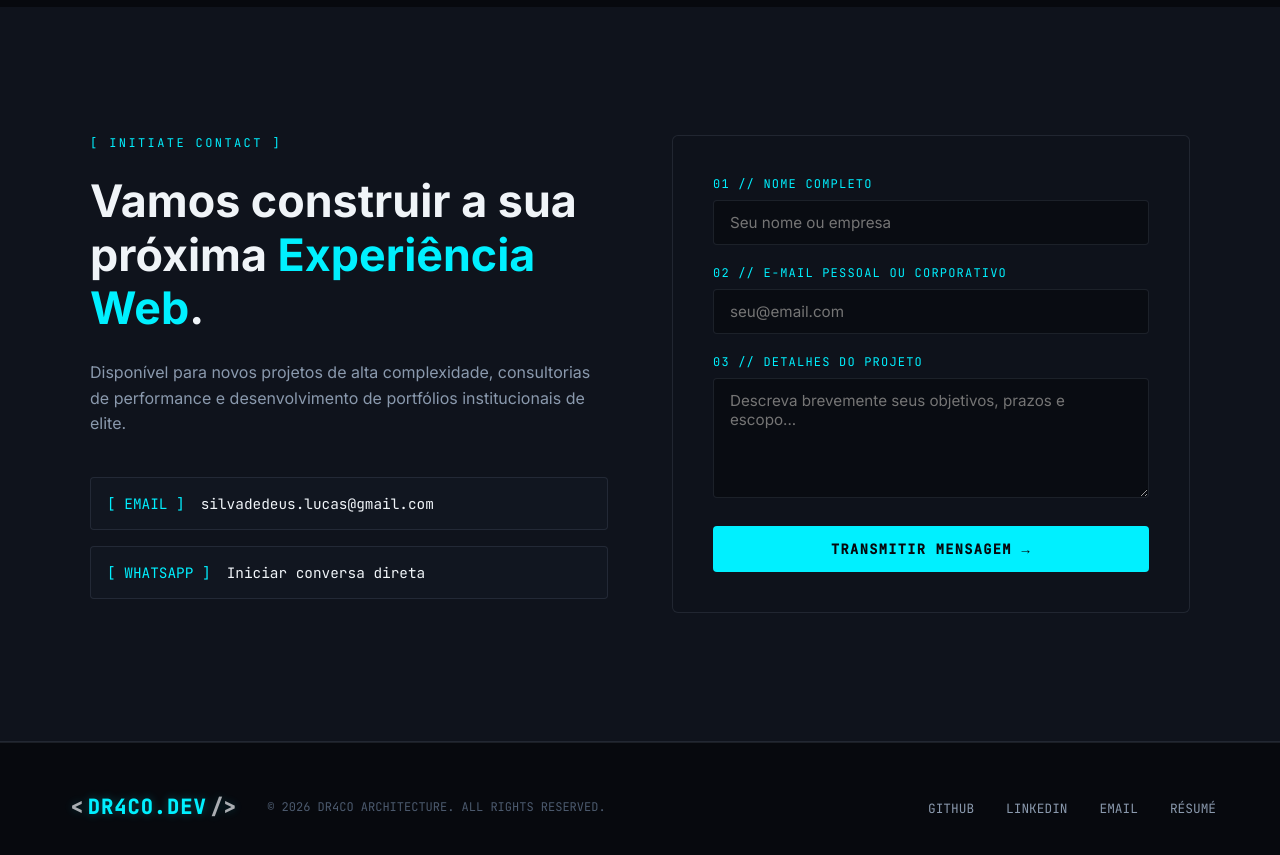
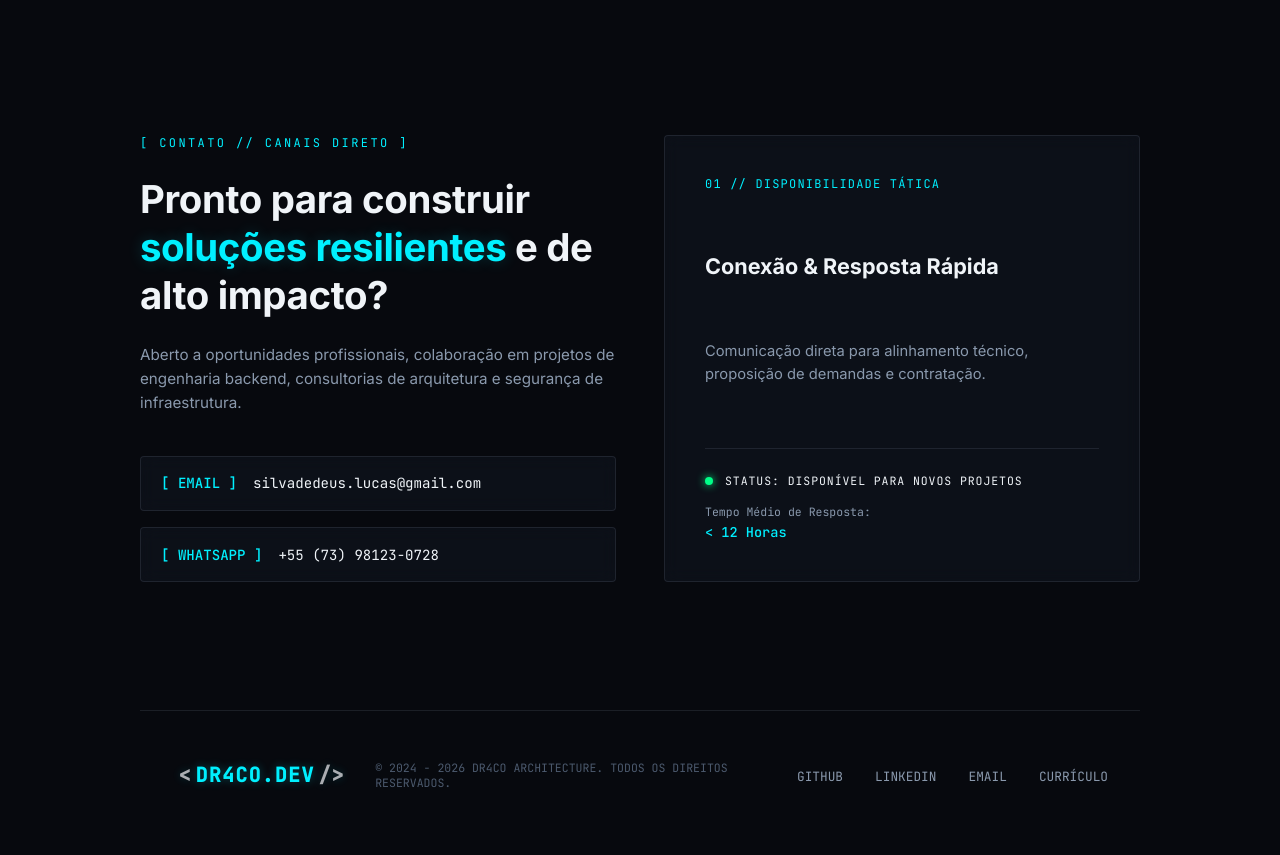
Before and after one commit to dedeus-lucas/dr4co-dev-portfolio, a website built with Vite: page index.html in a window 1280 px wide. Shown: the part 5300-6155 px from the top of the page. Built offline with nearby package versions, Linux system fonts and the light colour scheme; some packages are replaced by stand-ins of ours; files whose address does not match are found by name.

Commit message:
feat: add dynamic copyright year script, translate footer items and refine contact section

```diff
--- a/index.html
+++ b/index.html
@@ -129,7 +129,7 @@
     </header>
 
     <main id="app" class="smooth-scroll-wrapper">
-      <!-- 1. Hero Section -->
+      <!-- 1. HERO SECTION -->
       <section class="hero-section" id="hero">
         <div class="hero-bg-container">
           <div
@@ -189,7 +189,7 @@
         </div>
       </section>
 
-      <!-- 2. Sobre / Filosofia -->
+      <!-- 2. ABOUT / PHILOSOPHY -->
       <section class="manifesto-section" id="experience">
         <div class="manifesto-container">
           <div class="manifesto-header">
@@ -251,7 +251,7 @@
         </div>
       </section>
 
-      <!-- 3. Jornada / Trajetória -->
+      <!-- 3. JOURNEY / TRAJECTORY -->
       <section class="journey-section" id="journey">
         <div class="journey-container">
           <div class="journey-header">
@@ -440,7 +440,7 @@
         </div>
       </section>
 
-      <!-- 5. Projetos -->
+      <!-- 5. PROJECTS -->
       <section class="projects-pin-wrapper" id="projects">
         <div class="projects-header">
           <div class="projects-title-group">
@@ -550,18 +550,23 @@
         </div>
       </section>
 
-      <!-- 6. Contato -->
+      <!-- 6. CONTACT SECTION -->
       <section class="contact-section" id="contact">
         <div class="contact-container">
+          <!-- Coluna 1: Informações e Apresentação -->
           <div class="contact-info">
-            <span class="contact-tag">[ INITIATE CONTACT ]</span>
-            <h2 class="contact-title">
-              Vamos construir a sua próxima <span>Experiência Web</span>.
+            <span class="contact-tag" data-i18n="contactTag"
+              >[ CONTATO // CANAIS DIRETO ]</span
+            >
+            <h2 class="contact-title" data-i18n="contactTitle">
+              Pronto para construir
+              <span class="highlight">soluções resilientes</span> e de alto
+              impacto?
             </h2>
-            <p class="contact-desc">
-              Disponível para novos projetos de alta complexidade, consultorias
-              de performance e desenvolvimento de portfólios institucionais de
-              elite.
+            <p class="contact-desc" data-i18n="contactDesc">
+              Aberto a oportunidades profissionais, colaboração em projetos de
+              engenharia backend, consultorias de arquitetura e segurança de
+              infraestrutura.
             </p>
 
             <div class="contact-direct-links">
@@ -570,80 +575,69 @@
                 class="contact-link-item"
                 data-cursor="hover"
               >
-                <span style="color: var(--accent-cyan)">[ EMAIL ]</span>
-                <span>silvadedeus.lucas@gmail.com</span>
+                <span class="link-label">[ EMAIL ]</span>
+                <span class="link-value">silvadedeus.lucas@gmail.com</span>
               </a>
+
               <a
                 href="https://wa.me/5573981230728"
                 target="_blank"
+                rel="noopener noreferrer"
                 class="contact-link-item"
                 data-cursor="hover"
               >
-                <span style="color: var(--accent-cyan)">[ WHATSAPP ]</span>
-                <span>Iniciar conversa direta</span>
+                <span class="link-label">[ WHATSAPP ]</span>
+                <span class="link-value">+55 (73) 98123-0728</span>
               </a>
             </div>
           </div>
 
-          <form class="contact-form" onsubmit="event.preventDefault()">
-            <div class="form-group">
-              <label class="form-label" for="name">01 // Nome Completo</label>
-              <input
-                type="text"
-                id="name"
-                class="form-input"
-                placeholder="Seu nome ou empresa"
-                required
-              />
+          <!-- Coluna 2: Card de Disponibilidade Tática -->
+          <div class="contact-protocol-card">
+            <span class="protocol-card-num">01 // DISPONIBILIDADE TÁTICA</span>
+            <h3 class="protocol-card-title" data-i18n="protoTitle">
+              Conexão & Resposta Rápida
+            </h3>
+            <p class="protocol-card-desc" data-i18n="protoDesc">
+              Comunicação direta para alinhamento técnico, proposição de
+              demandas e contratação.
+            </p>
+
+            <div class="protocol-status-group">
+              <div class="status-indicator">
+                <span class="status-dot"></span>
+                <span class="status-text" data-i18n="statusText"
+                  >STATUS: DISPONÍVEL PARA NOVOS PROJETOS</span
+                >
+              </div>
+              <div class="time-indicator">
+                <span class="time-label" data-i18n="timeLabel"
+                  >Tempo Médio de Resposta:</span
+                >
+                <span class="time-value" data-i18n="timeValue"
+                  >&lt; 12 Horas</span
+                >
+              </div>
             </div>
-
-            <div class="form-group">
-              <label class="form-label" for="email"
-                >02 // E-mail Pessoal ou Corporativo</label
-              >
-              <input
-                type="email"
-                id="email"
-                class="form-input"
-                placeholder="seu@email.com"
-                required
-              />
-            </div>
-
-            <div class="form-group">
-              <label class="form-label" for="message"
-                >03 // Detalhes do Projeto</label
-              >
-              <textarea
-                id="message"
-                class="form-textarea"
-                placeholder="Descreva brevemente seus objetivos, prazos e escopo..."
-                required
-              ></textarea>
-            </div>
-
-            <button
-              type="submit"
-              class="btn-primary"
-              style="width: 100%; margin-top: 0.5rem"
-              data-cursor="hover"
-            >
-              TRANSMITIR MENSAGEM &rarr;
-            </button>
-          </form>
+          </div>
         </div>
       </section>
     </main>
 
-    <!-- Footer -->
+    <!-- FOOTER -->
     <footer class="footer-section">
       <div class="footer-brand-group">
-        <span class="brand-dr4co"
-          ><span>&lt;</span>DR4CO.DEV<span>/&gt;</span></span
-        >
-        <span class="footer-copy"
-          >&copy; 2026 DR4CO ARCHITECTURE. ALL RIGHTS RESERVED.</span
-        >
+        <!-- Brand draco.dev 100% intocado -->
+        <a href="#" class="navbar-brand" data-cursor="hover">
+          <span class="brand-dr4co">
+            <span>&lt;</span>DR4CO.DEV <span>/&gt;</span>
+          </span>
+        </a>
+        <span class="footer-copy">
+          &copy; <span id="copyright-year">2024 - 2026</span> DR4CO
+          ARCHITECTURE.
+          <span data-i18n="footerRights">TODOS OS DIREITOS RESERVADOS.</span>
+        </span>
       </div>
 
       <ul class="footer-socials">
@@ -653,7 +647,6 @@
             class="footer-social-link"
             target="_blank"
             rel="noopener noreferrer"
-            aria-label="GitHub"
             data-cursor="hover"
             >GITHUB</a
           >
@@ -664,7 +657,6 @@
             class="footer-social-link"
             target="_blank"
             rel="noopener noreferrer"
-            aria-label="LinkedIn"
             data-cursor="hover"
             >LINKEDIN</a
           >
@@ -681,7 +673,9 @@
             href="https://drive.google.com/file/d/1cy6OgzDS8Qa0QinTCOHugkuU71iqFfS2/view?usp=drive_link"
             class="footer-social-link"
             target="_blank"
-            >RÉSUMÉ</a
+            rel="noopener noreferrer"
+            data-i18n="navResume"
+            >CURRÍCULO</a
           >
         </li>
       </ul>
--- a/src/main.js
+++ b/src/main.js
@@ -17,6 +17,7 @@ import { initManifestoAnimations } from "./scripts/manifesto.js";
 import { initHudBackground } from "./scripts/hud-background.js";
 import { initHorizontalProjectsScroll } from "./scripts/projects.js";
 import { initI18n } from "./scripts/i18n.js";
+import { initFooterYear } from "./scripts/footer-year.js";
 
 document.addEventListener("DOMContentLoaded", () => {
   initSmoothScroll();
@@ -27,6 +28,7 @@ document.addEventListener("DOMContentLoaded", () => {
   initHudBackground();
   initHorizontalProjectsScroll();
   initI18n();
+  initFooterYear();
 
   console.log(
     "[SYSTEM] Cyber Portfolio operational with Ghost in the Shell HUD overlays.",
--- /dev/null
+++ b/src/scripts/footer-year.js
@@ -0,0 +1,13 @@
+export function initFooterYear() {
+  const yearElement = document.getElementById("copyright-year");
+  if (!yearElement) return;
+
+  const startYear = 2024;
+  const currentYear = new Date().getFullYear();
+
+  if (currentYear > startYear) {
+    yearElement.textContent = `${startYear} - ${currentYear}`;
+  } else {
+    yearElement.textContent = `${startYear}`;
+  }
+}
--- a/src/scripts/i18n.js
+++ b/src/scripts/i18n.js
@@ -67,6 +67,21 @@ export const translations = {
     catQualityTitle: "Qualidade de Código & Segurança Ativa",
     catQualityDesc:
       "Foco contínuo na aplicação de Clean Code, testes unitários e de integração, autenticação segura e princípios de resiliência.",
+
+    // Seção 6: Contato
+    contactTag: "[ CONTATO // CANAIS DIRETO ]",
+    contactTitle:
+      'Pronto para construir <span class="highlight">soluções resilientes</span> e de alto impacto?',
+    contactDesc:
+      "Aberto a oportunidades profissionais, colaboração em projetos de engenharia backend, consultorias de arquitetura e segurança de infraestrutura.",
+    protoTitle: "Conexão & Resposta Rápida",
+    protoDesc:
+      "Comunicação direta para alinhamento técnico, proposição de demandas e contratação.",
+    statusText: "STATUS: DISPONÍVEL PARA NOVOS PROJETOS",
+    timeLabel: "Tempo Médio de Resposta:",
+    timeValue: "< 12 Horas",
+    footerRights: "TODOS OS DIREITOS RESERVADOS.",
+    navResume: "CURRÍCULO",
   },
   "en-US": {
     badge: "[ BACKEND DEVELOPER // DEVSECOPS ]",
@@ -136,6 +151,21 @@ export const translations = {
     catQualityTitle: "Code Quality & Active Security",
     catQualityDesc:
       "Continuous focus on applying Clean Code, unit and integration testing, secure authentication, and resilience principles.",
+
+    // Seção 6: Contact
+    contactTag: "[ CONTACT // DIRECT CHANNELS ]",
+    contactTitle:
+      'Ready to build <span class="highlight">resilient software</span> with high impact?',
+    contactDesc:
+      "Open to career opportunities, backend engineering collaboration, architecture consulting, and infrastructure security.",
+    protoTitle: "Connection & Fast Response",
+    protoDesc:
+      "Direct communication for technical alignment, project propositions, and hiring.",
+    statusText: "STATUS: AVAILABLE FOR NEW OPPORTUNITIES",
+    timeLabel: "Average Response Time:",
+    timeValue: "< 12 Hours",
+    footerRights: "ALL RIGHTS RESERVED.",
+    navResume: "RÉSUMÉ",
   },
 };
 
--- a/src/styles/contact.css
+++ b/src/styles/contact.css
@@ -1,16 +1,21 @@
 .contact-section {
-  padding: 8rem 4rem;
-  background-color: var(--bg-secondary);
-  border-bottom: 1px solid var(--border-tactical);
+  position: relative;
+  z-index: 2;
+  padding: 8rem 2rem;
+  background-color: var(--bg-primary);
+  display: flex;
+  justify-content: center;
+  width: 100%;
 }
 
 .contact-container {
-  max-width: 1100px;
+  max-width: 1000px;
+  width: 100%;
   margin: 0 auto;
   display: grid;
   grid-template-columns: 1fr 1fr;
-  gap: 4rem;
-  align-items: start;
+  gap: 3rem;
+  align-items: stretch;
 }
 
 .contact-info {
@@ -28,18 +33,20 @@
 }
 
 .contact-title {
-  font-size: clamp(2rem, 3.5vw, 3rem);
+  font-size: clamp(1.8rem, 3vw, 2.5rem);
   font-weight: 700;
   color: var(--text-primary);
-  line-height: 1.2;
+  line-height: 1.25;
+  letter-spacing: -0.01em;
 }
 
-.contact-title span {
+.contact-title .highlight {
   color: var(--accent-cyan);
+  text-shadow: 0 0 15px rgba(0, 240, 255, 0.2);
 }
 
 .contact-desc {
-  font-size: 1rem;
+  font-size: 0.95rem;
   color: var(--text-muted);
   line-height: 1.6;
 }
@@ -48,7 +55,8 @@
   display: flex;
   flex-direction: column;
   gap: 1rem;
-  margin-top: 1rem;
+  margin-top: auto;
+  padding-top: 1rem;
 }
 
 .contact-link-item {
@@ -56,13 +64,16 @@
   align-items: center;
   gap: 1rem;
   font-family: var(--font-mono);
-  font-size: 0.9rem;
+  font-size: 0.88rem;
   color: var(--text-primary);
-  padding: 1rem;
+  padding: 1.1rem 1.25rem;
   border: 1px solid var(--border-tactical);
   border-radius: 4px;
   background: rgba(22, 28, 40, 0.4);
+  backdrop-filter: blur(8px);
+  -webkit-backdrop-filter: blur(8px);
   transition: border-color 0.3s ease, transform 0.3s var(--ease-out-expo);
+  text-decoration: none;
 }
 
 .contact-link-item:hover {
@@ -70,64 +81,112 @@
   transform: translateX(6px);
 }
 
-/* Contact Form */
-.contact-form {
+.contact-link-item .link-label {
+  color: var(--accent-cyan);
+  font-weight: 500;
+}
+
+.contact-link-item .link-value {
+  color: var(--text-primary);
+  word-break: break-all;
+}
+
+/* Card Protocolo de Atendimento */
+.contact-protocol-card {
+  position: relative;
+  z-index: 2;
+  background: rgba(22, 28, 40, 0.4);
+  border: 1px solid var(--border-tactical);
+  border-radius: 4px;
+  padding: 2.5rem;
   display: flex;
   flex-direction: column;
   gap: 1.25rem;
-  background: rgba(15, 19, 28, 0.7);
-  padding: 2.5rem;
-  border: 1px solid var(--border-tactical);
-  border-radius: 6px;
   backdrop-filter: blur(8px);
+  -webkit-backdrop-filter: blur(8px);
+  justify-content: space-between;
 }
 
-.form-group {
-  display: flex;
-  flex-direction: column;
-  gap: 0.5rem;
-}
-
-.form-label {
+.protocol-card-num {
   font-family: var(--font-mono);
   font-size: 0.75rem;
   color: var(--accent-cyan);
   letter-spacing: 0.1em;
-  text-transform: uppercase;
 }
 
-.form-input,
-.form-textarea {
-  font-family: var(--font-sans);
-  font-size: 0.95rem;
+.protocol-card-title {
+  font-size: 1.35rem;
+  font-weight: 700;
   color: var(--text-primary);
-  background: rgba(7, 9, 14, 0.6);
-  border: 1px solid var(--border-tactical);
-  padding: 12px 16px;
-  border-radius: 4px;
-  outline: none;
-  transition: border-color 0.3s ease, box-shadow 0.3s ease;
 }
 
-.form-input:focus,
-.form-textarea:focus {
-  border-color: var(--accent-cyan);
-  box-shadow: 0 0 10px rgba(0, 240, 255, 0.2);
+.protocol-card-desc {
+  font-size: 0.92rem;
+  color: var(--text-muted);
+  line-height: 1.6;
 }
 
-.form-textarea {
-  resize: vertical;
-  min-height: 120px;
+.protocol-status-group {
+  display: flex;
+  flex-direction: column;
+  gap: 1rem;
+  padding-top: 1.5rem;
+  border-top: 1px solid var(--border-tactical);
 }
 
-/* 3. Footer Section */
+.status-indicator {
+  display: flex;
+  align-items: center;
+  gap: 0.75rem;
+}
+
+.status-dot {
+  width: 8px;
+  height: 8px;
+  border-radius: 50%;
+  background-color: #00ff88;
+  box-shadow: 0 0 8px #00ff88;
+}
+
+.status-text {
+  font-family: var(--font-mono);
+  font-size: 0.72rem;
+  color: var(--text-primary);
+  letter-spacing: 0.08em;
+}
+
+.time-indicator {
+  display: flex;
+  flex-direction: column;
+  gap: 0.25rem;
+}
+
+.time-label {
+  font-family: var(--font-mono);
+  font-size: 0.72rem;
+  color: var(--text-muted);
+}
+
+.time-value {
+  font-family: var(--font-mono);
+  font-size: 0.85rem;
+  color: var(--accent-cyan);
+  font-weight: 500;
+}
+
+/* Footer Section */
 .footer-section {
-  padding: 3rem 4rem;
+  position: relative;
+  z-index: 2;
+  padding: 3rem 2rem;
   background-color: var(--bg-primary);
   display: flex;
   align-items: center;
   justify-content: space-between;
   border-top: 1px solid var(--border-tactical);
+  max-width: 1000px;
+  margin: 0 auto;
+  width: 100%;
 }
 
 .footer-brand-group {
@@ -138,7 +197,7 @@
 
 .footer-copy {
   font-family: var(--font-mono);
-  font-size: 0.75rem;
+  font-size: 0.72rem;
   color: var(--text-subtle);
 }
 
@@ -154,38 +213,34 @@
   font-size: 0.8rem;
   color: var(--text-muted);
   transition: color 0.3s ease;
+  text-decoration: none;
 }
 
 .footer-social-link:hover {
   color: var(--accent-cyan);
 }
 
+/* Responsividade */
 @media (max-width: 900px) {
   .contact-container {
     grid-template-columns: 1fr;
-    gap: 3rem;
+    gap: 2.5rem;
   }
 
-  .contact-section,
-  .footer-section {
-    padding: 4rem 1.5rem;
-  }
-
-  .contact-link-item {
-    flex-direction: column;
-    align-items: flex-start;
-    gap: 0.4rem;
-    padding: 1rem;
-    overflow-wrap: break-word;
-  }
-
-  .contact-form {
-    padding: 1.5rem;
+  .contact-section {
+    padding: 5rem 1.25rem;
   }
 
   .footer-section {
     flex-direction: column;
     gap: 1.5rem;
     align-items: flex-start;
+    padding: 3rem 1.25rem;
+  }
+
+  .footer-brand-group {
+    flex-direction: column;
+    align-items: flex-start;
+    gap: 0.5rem;
   }
 }
```
